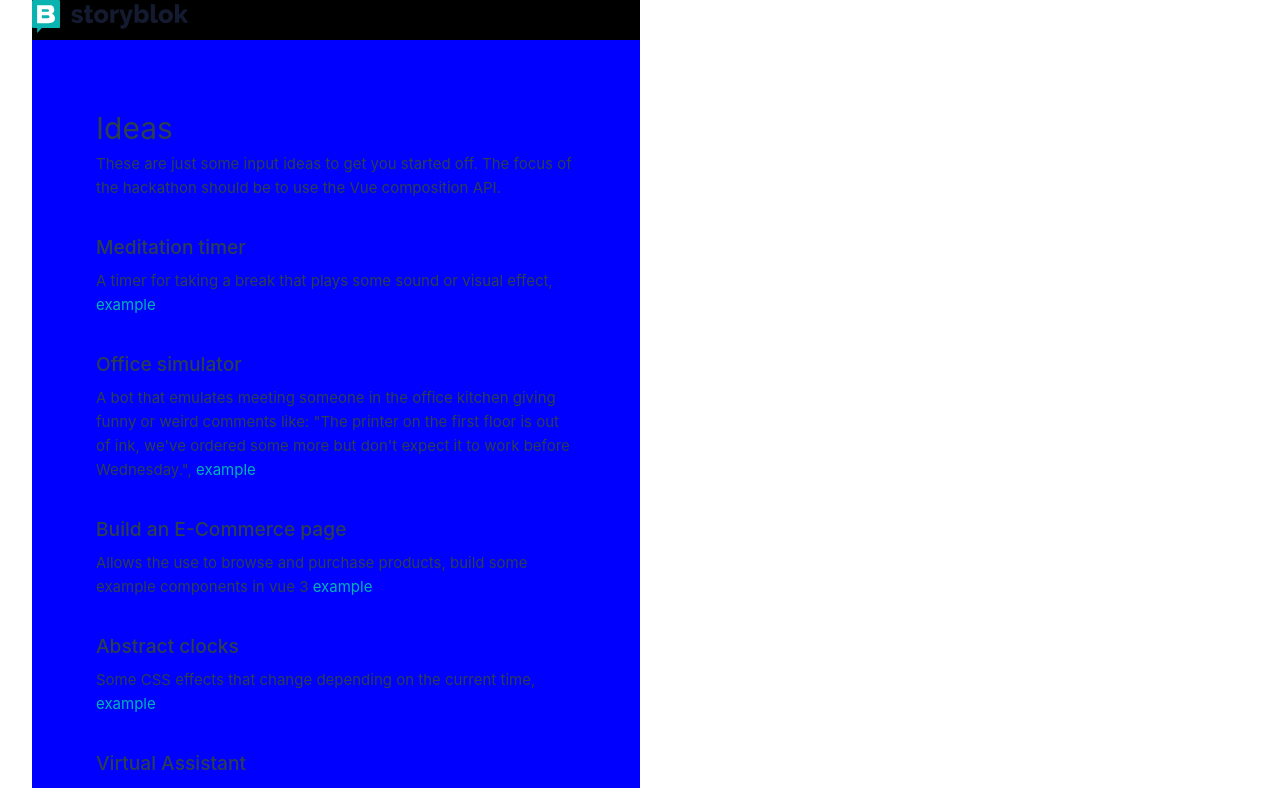
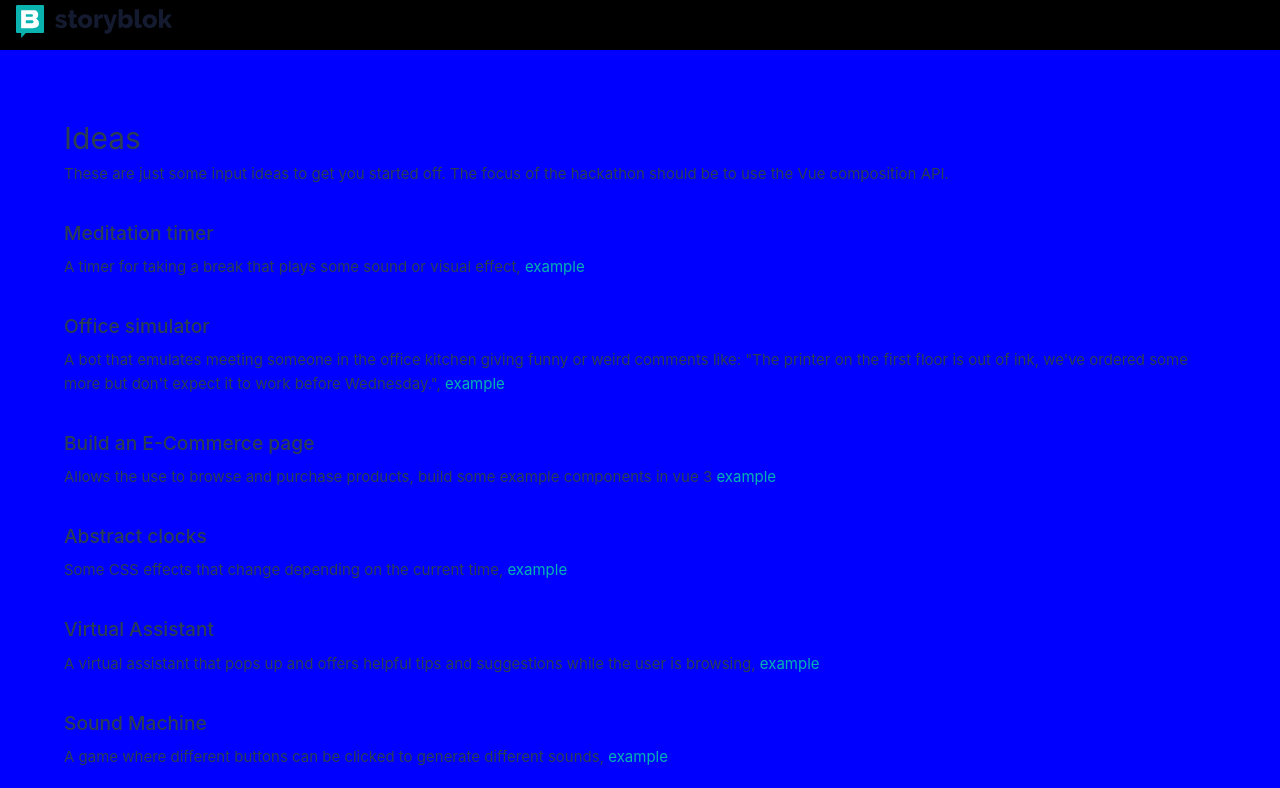
Before and after one commit to mmatheuspalma/sb-hackaton-b, a Vue app: page /ideas in a window 1280 px wide. Shown: the top 788 px of the page. Built offline with nearby package versions, Linux system fonts and the light colour scheme.

Commit message:
adding header

```diff
--- a/src/assets/main.css
+++ b/src/assets/main.css
@@ -1,12 +1,4 @@
 @import './base.css';
-
-#app {
-  max-width: 1280px;
-  margin: 0 auto;
-  padding: 2rem;
-
-  font-weight: normal;
-}
 
 a,
 .green {
@@ -20,16 +12,3 @@
     text-decoration: underline;
   }
 }
-
-@media (min-width: 1024px) {
-  body {
-    display: flex;
-    place-items: center;
-  }
-
-  #app {
-    display: grid;
-    grid-template-columns: 1fr 1fr;
-    padding: 0 2rem;
-  }
-}
--- a/src/components/Layout.vue
+++ b/src/components/Layout.vue
@@ -19,14 +19,15 @@
 .layout {
   height: 100%;
   width: 100%;
-
   background: blue;
 }
 
 .header {
-  height: 40px;
+  display: flex;
+  align-items: center;
+  height: 50px;
   width: 100%;
-
+  padding: 16px;
   background-color: #000;
 }
 </style>
```
